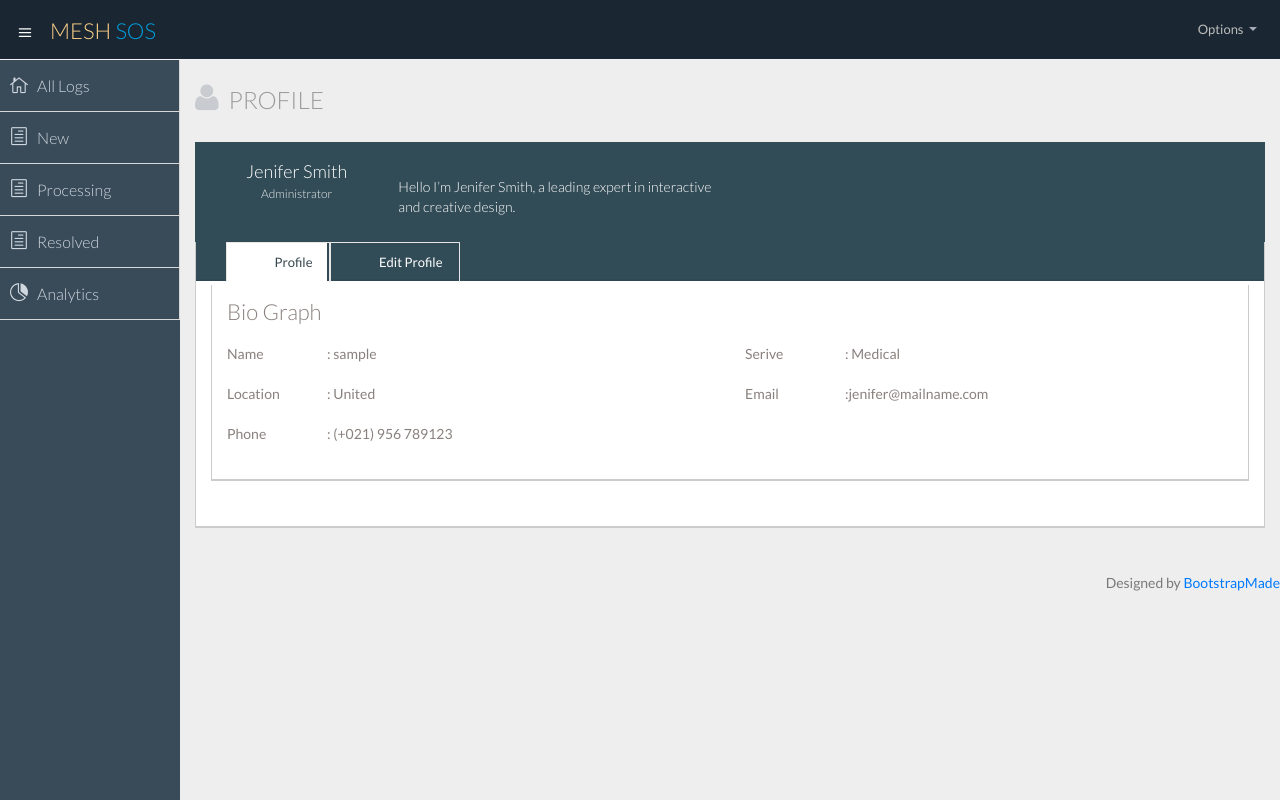
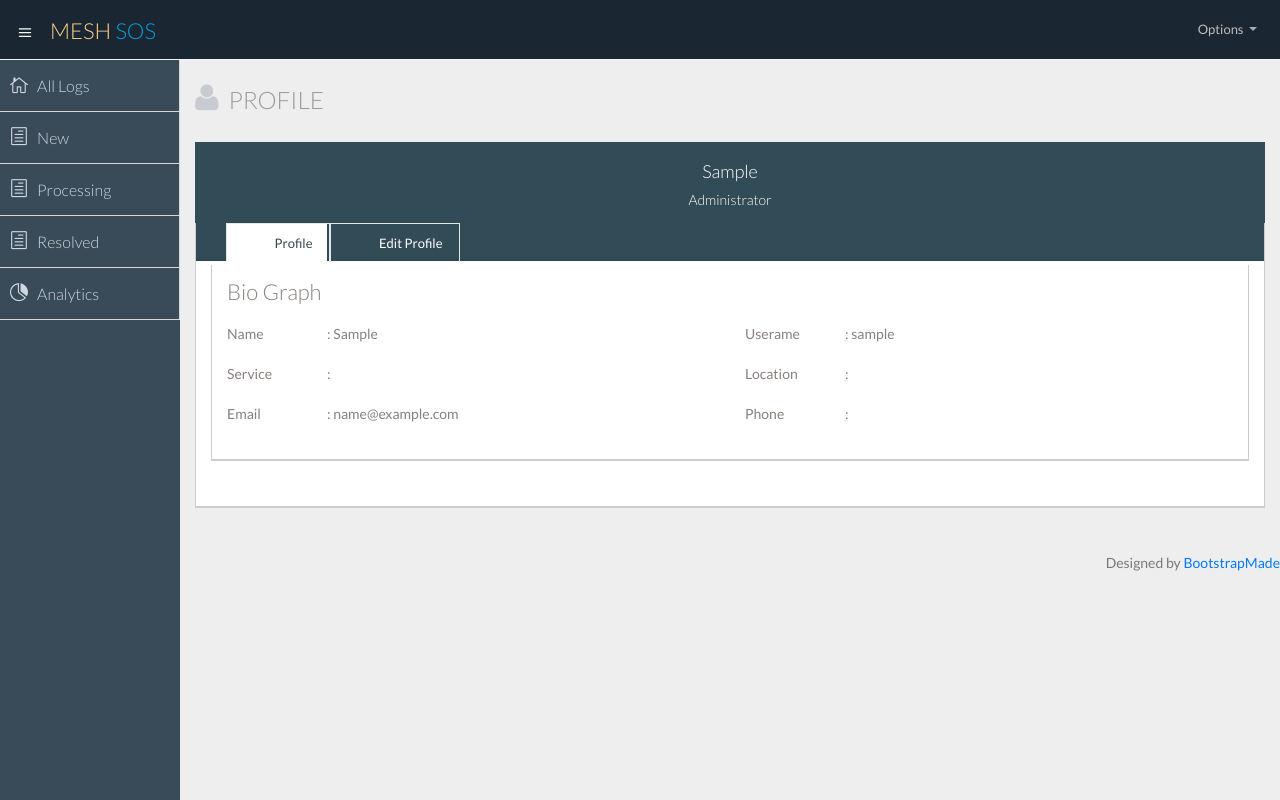
Before and after one commit to bhavyejain/meshsos-dashboard, a Django app: page /console/profile/ in a window 1280 px wide. Run offline with Django 3.2, Linux system fonts and the light colour scheme; the visitor is signed in with stand-in values (Sample User, id 1).

Commit message:
minor changes

```diff
--- a/dashboard/console/templates/console/profile.html
+++ b/dashboard/console/templates/console/profile.html
@@ -14,12 +14,13 @@
           <div class="col-lg-12">
             <div class="profile-widget profile-widget-info">
               <div class="panel-body">
-                <div class="col-lg-2 col-sm-2">
-                  <h4>Jenifer Smith</h4>
-                  <h6>Administrator</h6>
-                </div>
-                <div class="col-lg-4 col-sm-4 follow-info">
-                  <p>Hello I’m Jenifer Smith, a leading expert in interactive and creative design.</p>
+                <div class="col-lg-12 col-sm-12">
+                  {% if user.first_name == '' %}
+                    <h4>{{user.username}}</h4>
+                  {% else %}
+                    <h4>{{user.first_name}}</h4>
+                  {% endif %}
+                  <h5>Administrator</h5>
                 </div>
               </div>
             </div>
@@ -54,19 +55,22 @@
                         <h1>Bio Graph</h1>
                         <div class="row">
                           <div class="bio-row">
-                            <p><span>Name </span>: {{user.username}} </p>
+                            <p><span>Name </span>: {{user.first_name}} </p>
                           </div>
                           <div class="bio-row">
-                            <p><span>Serive</span>: Medical</p>
+                            <p><span>Userame </span>: {{user.username}} </p>
                           </div>
                           <div class="bio-row">
-                            <p><span>Location </span>: United</p>
+                            <p><span>Service</span>: {{user.profile.service}} </p>
                           </div>
                           <div class="bio-row">
-                            <p><span>Email </span>:jenifer@mailname.com</p>
+                            <p><span>Location </span>: {{user.profile.location}} </p>
                           </div>
                           <div class="bio-row">
-                            <p><span>Phone </span>: (+021) 956 789123</p>
+                            <p><span>Email </span>: {{user.email}} </p>
+                          </div>
+                          <div class="bio-row">
+                            <p><span>Phone </span>: {{user.profile.phone}} </p>
                           </div>
                         </div>
                       </div>
@@ -81,42 +85,43 @@
                     <section class="panel">
                       <div class="panel-body bio-graph-info">
                         <h1> Profile Info</h1>
-                        <form class="form-horizontal" role="form">
+                        <form method="post" class="form-horizontal" role="form">
+                          {% csrf_token %}
                           <div class="form-group">
                             <label class="col-lg-2 control-label">Name</label>
                             <div class="col-lg-6">
-                              <input type="text" class="form-control" id="name" placeholder=" ">
+                              {{user_form.first_name}}
                             </div>
                           </div>
                           <div class="form-group">
                             <label class="col-lg-2 control-label">Service</label>
                             <div class="col-lg-6">
-                              <input type="text" class="form-control" id="service" placeholder=" ">
+                              {{profile_form.service}}
                             </div>
                           </div>
                           <div class="form-group">
                             <label class="col-lg-2 control-label">Location</label>
                             <div class="col-lg-6">
-                              <input type="text" class="form-control" id="location" placeholder=" ">
+                              {{profile_form.location}}
                             </div>
                           </div>
                           <div class="form-group">
                             <label class="col-lg-2 control-label">Email</label>
                             <div class="col-lg-6">
-                              <input type="text" class="form-control" id="email" placeholder=" ">
+                              {{user_form.email}}
                             </div>
                           </div>
                           <div class="form-group">
                             <label class="col-lg-2 control-label">Phone</label>
                             <div class="col-lg-6">
-                              <input type="text" class="form-control" id="phone" placeholder=" ">
+                              {{profile_form.phone}}
                             </div>
                           </div>
 
                           <div class="form-group">
                             <div class="col-lg-offset-2 col-lg-10">
                               <button type="submit" class="btn btn-primary">Save</button>
-                              <button type="button" class="btn btn-danger">Cancel</button>
+                              <a class="btn btn-danger" href="{% url 'console:profile' %}">Cancel</a>
                             </div>
                           </div>
                         </form>
```
Also changed, not shown: dashboard/console/templates/console/logs.html (+33 -2 lines).
